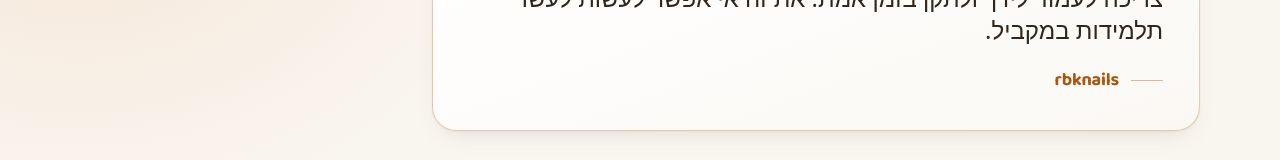
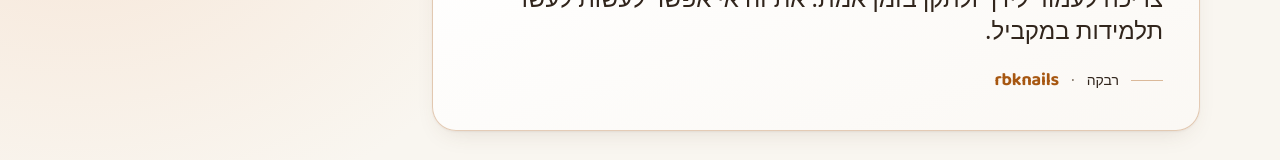
Before and after one commit to mendidou/modern-course-launch, a React (Vite) app: page / in a window 1280 px wide. Shown: the part 1284-1444 px from the top of the page. Built offline with nearby package versions, Linux system fonts and the light colour scheme; the HTML template or start-up script is replaced by a standard one.

Commit message:
Sign the quote with the name

```diff
--- a/src/pages/Index.tsx
+++ b/src/pages/Index.tsx
@@ -131,6 +131,8 @@ const Index = () => {
               </blockquote>
               <figcaption className="mt-5 flex items-center gap-3 text-sm text-muted-foreground">
                 <span className="h-px w-8 bg-primary/40" />
+                <span className="font-medium text-foreground">רבקה</span>
+                <span aria-hidden="true">·</span>
                 <span className="wordmark text-lg text-primary">rbknails</span>
               </figcaption>
             </figure>
```
